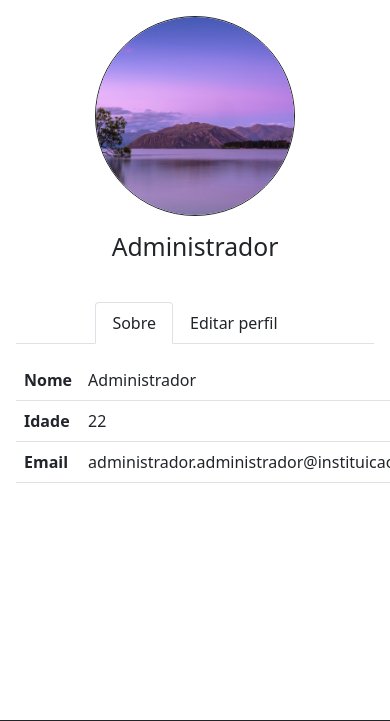
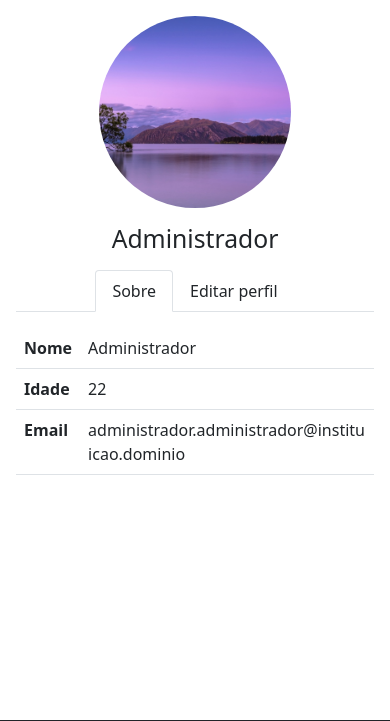
Before and after one commit to diogoschoninger/dicionario, a PHP site: page /pages/user/perfil.php in a window 390 px wide; the page is wider, and only the part inside the window is pictured. Shown: the part 56-777 px from the top of that part. Run offline with PHP 8.4, Linux system fonts and the light colour scheme; a user stored in the database is signed in.

Commit message:
Adicionado layout responsivo à página de perfil do usuário

```diff
--- a/pages/user/perfil.php
+++ b/pages/user/perfil.php
@@ -4,25 +4,25 @@
 ?>
 
 <?php
-  if ( !isset( $_GET["id_usuario"] ) ) {
-    if ( !isset( $_SESSION["id_usuario"] ) ) {
+  if (!isset($_GET["id_usuario"])) {
+    if (!isset($_SESSION["id_usuario"])) {
       header("Location: " . BASE_URL);
       exit();
     }
-    $usuario["id_usuario"] = $_SESSION["id_usuario"];
+    $usuario["id_usuario"]   = $_SESSION["id_usuario"];
     $usuario["nome_usuario"] = $_SESSION["nome_usuario"];
-    $usuario["foto"] = $_SESSION["foto"];
-    $usuario["data_nasc"] = $_SESSION["data_nasc"];
-    $usuario["email"] = $_SESSION["email"];
-    $usuario["nivel"] = $_SESSION["nivel"];
+    $usuario["data_nasc"]    = $_SESSION["data_nasc"];
+    $usuario["email"]        = $_SESSION["email"];
+    $usuario["foto"]         = $_SESSION["foto"];
+    $usuario["nivel"]        = $_SESSION["nivel"];
     $config = true;
   } else {
     $conn = open_db();
-    $id_usuario = mysqli_real_escape_string( $conn, $_GET["id_usuario"] );
-    $result = $conn->query("SELECT id_usuario, nome_usuario, foto, data_nasc, email, nivel FROM usuario WHERE id_usuario = $id_usuario");
+    $id_usuario = mysqli_real_escape_string($conn, $_GET["id_usuario"]);
+    $result = $conn->query("SELECT id_usuario, nome_usuario, data_nasc, email, foto, nivel FROM usuario WHERE id_usuario = $id_usuario");
     close_db($conn);
 
-    if ( $result->num_rows !== 1 ) {
+    if ($result->num_rows !== 1) {
       header("Location: " . BASE_URL);
       exit();
     } else $usuario = $result->fetch_array();
@@ -83,26 +83,22 @@
   }
 ?>
 
-<div>
-  <div class="row justify-content-center">
-    <img src="<?php if($usuario["foto"]) echo BASE_URL . $usuario["foto"]; else echo IMG_DEFAULT ?>" style="width: 200px; height: 200px; object-fit: cover" class="p-0 rounded-circle border border-1 border-dark mb-3">
-  </div>
-  <div class="row justify-content-center">
-    <h1 class="fs-2 text-center"><?php echo $usuario["nome_usuario"] ?></h1>
-  </div>
+<div class="row g-0 gap-3">
+  <img class="row g-0 mx-auto rounded-circle" src="<?php if($usuario["foto"]) echo BASE_URL . $usuario["foto"]; else echo IMG_DEFAULT ?>" style="width: 12rem; height: 12rem; object-fit: cover">
+  <h1 class="row g-0 justify-content-center fs-2 m-0"><?php echo $usuario["nome_usuario"] ?></h1>
 </div>
 
-<div class="container">
-  <div class="nav nav-tabs justify-content-center mt-3" id="nav-tab" role="tablist">
+<div class="row g-0 gap-3">
+  <div class="nav nav-tabs justify-content-center" id="nav-tab" role="tablist">
     <button class="nav-link text-dark active" id="nav-tab-sobre" data-bs-toggle="tab" data-bs-target="#nav-sobre" type="button" role="tab" aria-controls="nav-sobre" aria-selected="false">Sobre</button>
     <?php if ($config) : ?>
       <button class="nav-link text-dark" id="nav-tab-editar" data-bs-toggle="tab" data-bs-target="#nav-editar" type="button" role="tab" aria-controls="nav-editar" aria-selected="false">Editar perfil</button>
     <?php endif ?>
   </div>
 
-  <div class="tab-content" id="nav-tabContent">
-    <div class="tab-pane fade pt-3 show active" id="nav-sobre" role="tabpanel" aria-labelledby="nav-tab-sobre">
-      <table class="table w-auto m-auto">
+  <div class="tab-content col-auto mx-auto" id="nav-tabContent">
+    <div class="tab-pane fade show active" id="nav-sobre" role="tabpanel" aria-labelledby="nav-tab-sobre">
+      <table class="table m-0">
         <tr>
           <th>Nome</th>
           <td><?php echo $usuario["nome_usuario"] ?></td>
@@ -126,34 +122,29 @@
         </tr>
         <tr>
           <th>Email</th>
-          <td><?php echo $usuario["email"] ?></td>
+          <td class="text-break"><?php echo $usuario["email"] ?></td>
         </tr>
       </table>
     </div>
     <?php if($config) : ?>
-      <div class="tab-pane fade pt-3" id="nav-editar" role="tabpanel" aria-labelledby="nav-tab-editar">
-        <form action="" method="post" class="container" enctype="multipart/form-data">
-          <div class="row mb-3">
-            <label class="col-form-label col-2">Email</label>
-            <div class="col-10">
-              <input class="form-control" name="email" value="<?php echo $usuario["email"] ?>">
+      <div class="tab-pane fade" id="nav-editar" role="tabpanel" aria-labelledby="nav-tab-editar">
+        <form class="row g-0 gap-3 col-md-9 col-lg-7 col-xl-6 mx-auto" action="" method="post" enctype="multipart/form-data">
+          <div class="row g-0">
+            <label>Email</label>
+            <input class="form-control" name="email" value="<?php echo $usuario["email"] ?>">
+          </div>
+
+          <div class="row g-0">
+            <label>Foto de perfil</label>
+            <div class="row g-0 gap-3">
+              <input class="form-control col" type="file" name="foto[]">
+              <button class="btn btn-danger col-auto" type="submit" name="acao" value="remover">Remover foto</button>
             </div>
           </div>
 
-          <div class="row mb-3">
-            <label class="col-form-label col-2">Foto de perfil</label>
-            <div class="col">
-              <input class="form-control" type="file" name="foto[]">
-            </div>
-            <div class="col-2">
-              <button type="submit" class="btn btn-danger" name="acao" value="remover">Remover foto</button>
-            </div>
-          </div>
+          <a class="row g-0 btn btn-primary" href="<?php echo BASE_URL ?>pages/user/alterar_senha.php">Alterar senha</a>
 
-          <div class="row justify-content-center">
-            <button type="submit" class="btn btn-primary w-auto" name="acao" value="editar">Editar</button>
-            <a href="<?php echo BASE_URL ?>pages/user/alterar_senha.php" class="btn btn-primary w-auto ms-2">Alterar senha</a>
-          </div>
+          <button class="row g-0 btn btn-success" type="submit" name="acao" value="editar">Editar</button>
         </form>
       </div>
     <?php endif ?>
```
Also changed, not shown: README.md.
